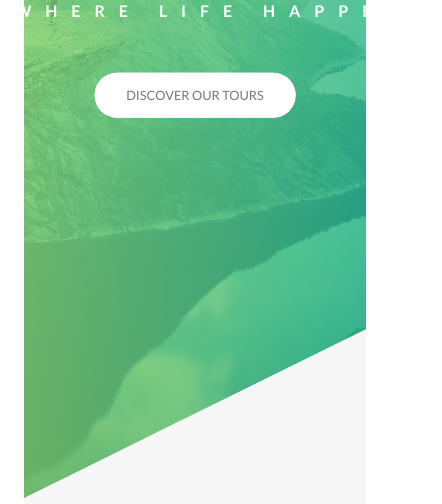
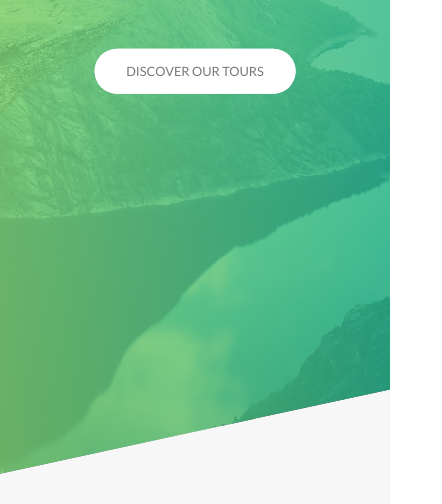
Before and after one commit to PeterDevLATAM/Natour, a website: page index.html in a window 390 px wide. Shown: the part 328-832 px from the top of the page, 442 px wide, since content can reach past the window. Drawn offline with Linux system fonts and the light colour scheme.

Commit message:
adjusting to secreen sizes, base, typography and general grid

```diff
--- a/sass/abstracts/_mixins.scss
+++ b/sass/abstracts/_mixins.scss
@@ -21,10 +21,39 @@
 900 - 1200px:   Tablet landscape
 [1200 -1800px] is where our normal styles apply
 1800px + :      Big desktop
+
+$breakpoint parameter choices
+- phone
+- tab-port
+- tab-land
+- big-desktop
+
+ORDER: Base + typography > General layout + grid > page layout > components
+
 */
 
-@mixin respond-phone {
-  @media (max-width: 600px) {
-    @content;
+
+
+@mixin respond($breakpoint) {
+  @if $breakpoint== phone {
+    @media (max-width: 37.5em) { //600px
+        @content;
+      }
   }
+  @if $breakpoint== tab-port {  //900px
+    @media (max-width: 56.25em) {
+        @content;
+      }
+  }
+  @if $breakpoint== tab-land {  //1200px
+    @media (max-width: 75em) {
+        @content;
+      }
+  }
+  @if $breakpoint== big-desktop {   //1800px
+    @media (min-width: 112.5em) {
+        @content;
+      }
+  }
+
 }
--- a/sass/abstracts/_variables.scss
+++ b/sass/abstracts/_variables.scss
@@ -24,6 +24,7 @@ $shadow-dark: rgba($color-black, 0.15);
 //GRID
 $grid-width: 114rem;
 $gutter-vertical: 8rem;
+$gutter-vertical-small: 6rem;
 $gutter-horizontal: 6rem;
 
 //FONT SIZES
--- a/sass/base/_base.scss
+++ b/sass/base/_base.scss
@@ -17,12 +17,35 @@ html {
    or whatever font size the user has as defalut so is better to declare it in porcentages of the default  */
 
   //This sets what 1rem is
-  font-size: 62.5%; /* 10/16=0.625 */
-  @include respond-phone {
-    font-size: 50%;
+  font-size: 62.5%; /* 1rem = 10px 10px/16px=0.625 */
+
+
+
+  // @include respond(phone) {  //We dont need this one bc its lower than tab-port and those styles will apply
+  //   font-size: 50%;
+  // }
+  @include respond(tab-land) {
+    font-size: 56.25%; //1rem= 9px 9/16 =0.5625 => 56.25%
+    padding: 0;
+  }
+
+  @include respond(tab-port) {
+    font-size: 50%; //1rem= 8px 8/16 =0.5 => 50%
+
+  }
+
+
+  @include respond(big-desktop) {
+    font-size: 75%; //1rem= 12px 12/16 =0.75 => 75%%
   }
 }
 
 body {
   box-sizing: border-box;
+  padding: 3rem;
+
+  @include respond(tab-port) {
+    padding: 0;
+
+  }
 }
--- a/sass/base/_typography.scss
+++ b/sass/base/_typography.scss
@@ -14,12 +14,21 @@
     animation-name: moveInLeft;
     animation-duration: 1s;
     animation-timing-function: ease-out;
+
+    @include respond(phone) {
+      letter-spacing: 1rem;
+      font-size: 6rem;
+    }
   }
   &--sub {
     display: block;
     font-size: 2rem;
     font-weight: 700;
     letter-spacing: 1.74rem;
+
+    @include respond(phone) {
+      letter-spacing: 0.5rem;
+    }
 
     animation-name: moveInRight;
     animation-duration: 1s;
@@ -34,7 +43,6 @@ body {
   font-size: $default-font-size;
   line-height: 1.7;
   color: $color-gray-dark;
-  padding: 3rem;
 }
 
 .heading-secondary {
@@ -50,10 +58,15 @@ body {
   /* A way to make gradients over text using the new background-clip */
   -webkit-background-clip: text; //put the backgronund to clip to the text
   color: transparent; // make the text transparent
+  letter-spacing: 0.2rem;
+  transition: all 0.2s;
 
-  letter-spacing: 0.2rem;
-
-  transition: all 0.2s;
+  @include respond(tab-port){
+    font-size: 3rem;
+  }
+  @include respond(phone){
+    font-size: 2.5rem;
+  }
 
   &:hover {
     transform: skewY(2deg) skewX(15deg); //skew kinda pull from one side and push from the other
--- a/sass/layout/_grid.scss
+++ b/sass/layout/_grid.scss
@@ -1,19 +1,32 @@
 .row {
   max-width: $grid-width;
+  @include respond(tab-port){
+    max-width: 50rem;
+  }
   margin: 0 auto;
 
   @include clearfix;
 
   &:not(:last-child) {
     margin-bottom: $gutter-vertical;
+    @include respond(tab-port){
+      margin-bottom: $gutter-vertical-small;
+    }
   }
 
   /* Attribiute selector to apply rules to all col-... classes */
   [class^="col-"] {
     float: left;
-
     &:not(:last-child) {
       margin-right: $gutter-horizontal;
+      @include respond(tab-port){
+        margin-right: 0;
+        margin-bottom: $gutter-vertical-small;
+      }
+    }
+
+    @include respond(tab-port){
+      width: 100% !important;
     }
   }
 
--- a/sass/layout/_header.scss
+++ b/sass/layout/_header.scss
@@ -9,16 +9,17 @@
       url("../img/hero.jpg"); /* To use 2 bkground images you just separate with a comma */
     background-size: cover;
     background-position: top;
-
     /* New peoperty of clip-path, needs the coordenates related to the parent
      element to define a shape to make visible the parent element or not
      example:
      clip-path: polygon(x y,x y,x y); it goes clockwise starting for topleft
      */
+    clip-path: polygon(0 0, 100% 0, 100% 75vh, 0 100%);
+    position: relative; /* That makes the element a reference for the absolute position childs */
 
-    clip-path: polygon(0 0, 100% 0, 100% 75vh, 0 100%);
-
-    position: relative; /* That makes the element a reference for the absolute position childs */
+    @include respond(phone){
+      clip-path: polygon(0 0, 100% 0, 100% 85vh, 0 100%);
+    }
 
     &__logo-box {
       position: absolute;
--- a/sass/layout/_navigation.scss
+++ b/sass/layout/_navigation.scss
@@ -11,6 +11,14 @@
     position: fixed;
     top: 6rem;
     right: 6rem;
+    @include respond(phone) {
+      top: 3rem;
+      right: 3rem;
+    }
+    @include respond(tab-port) {
+      top: 4rem;
+      right: 4rem;
+    }
     z-index: 2000;
     box-shadow: 0 1rem 3rem rgba($color-black, 0.1);
     cursor: pointer;
@@ -18,6 +26,15 @@
   &__background {
     width: 6rem;
     height: 6rem;
+
+    @include respond(phone) {
+      top: 3.5rem;
+      right: 3.5rem;
+    }
+    @include respond(tab-port) {
+      top: 4.5rem;
+      right: 4.5rem;
+    }
     border-radius: 50%;
     position: fixed;
     top: 6.5rem;
@@ -86,7 +103,19 @@
   // FUNCTIONALITY
 
   &__checkbox:checked ~ &__background {
-    transform: scale(48);
+    transform: scale(62);
+
+    @include respond(tab-land) {
+      transform: scale(50);
+    }
+    @include respond(phone) {
+      transform: scale(40);
+    }
+
+    @include respond(big-desktop) {
+      transform: scale(80);
+    }
+
   }
   &__checkbox:checked ~ &__nav {
     //visibility: visible;
```
Also changed, not shown: css/style.css.
